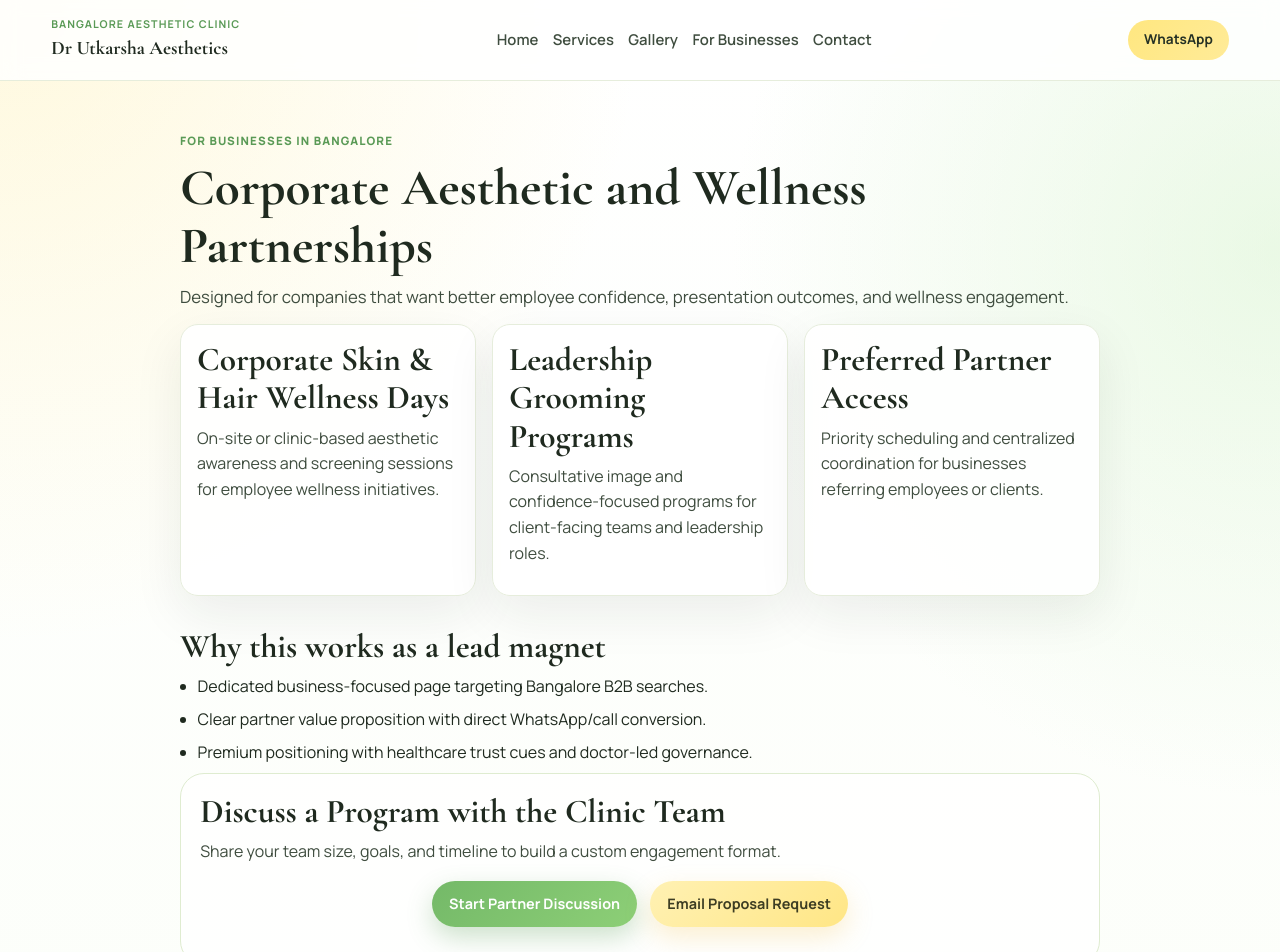
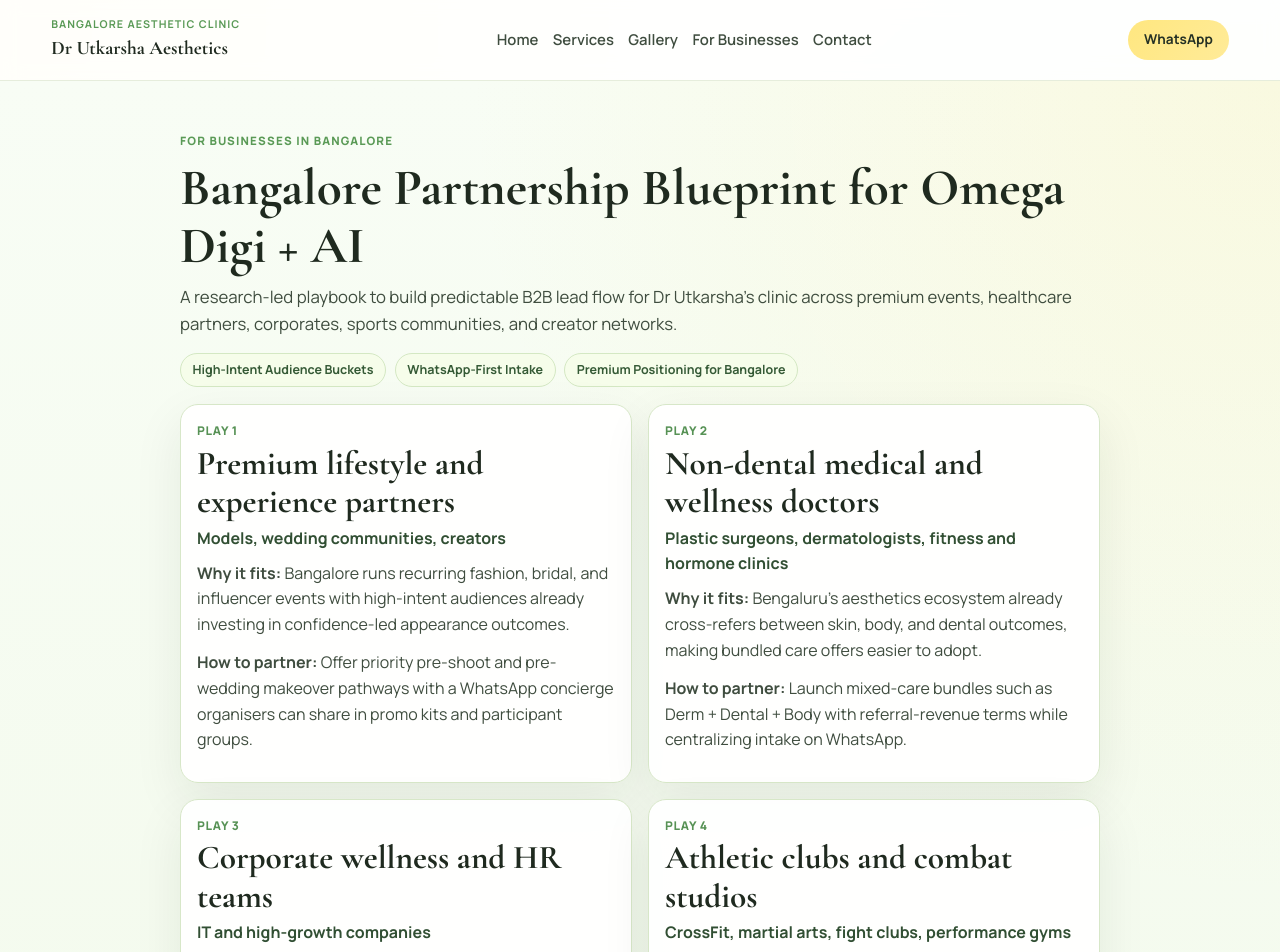
Before and after one commit to DivertoAI/dr-utkarsha-aesthetics-pages, a Next.js app: page /businesses in a window 1280 px wide. Shown: the top 952 px of the page. Built offline with nearby package versions, Linux system fonts and the light colour scheme.

Commit message:
Revamp businesses page with Bangalore partnership strategy and next-step outreach plan

```diff
--- a/app/businesses/page.tsx
+++ b/app/businesses/page.tsx
@@ -1,49 +1,105 @@
 import type { Metadata } from "next";
-import { businessPrograms, clinic } from "@/lib/clinic-data";
+import { clinic } from "@/lib/clinic-data";
 
 export const metadata: Metadata = {
-  title: "Corporate Aesthetic and Wellness Programs in Bangalore",
+  title: "Bangalore Partnership Playbook for Aesthetic Business Growth",
   description:
-    "Partner with Dr Utkarsha Aesthetics for corporate skin, hair, dental and grooming wellness programs in Bangalore."
+    "Research-backed business partnership strategy for Dr Utkarsha Aesthetics in Bangalore across lifestyle events, doctors, HR teams, sports communities and creator networks."
 };
+
+const partnershipPlays = [
+  {
+    title: "Premium lifestyle and experience partners",
+    audience: "Models, wedding communities, creators",
+    why: "Bangalore runs recurring fashion, bridal, and influencer events with high-intent audiences already investing in confidence-led appearance outcomes.",
+    how: "Offer priority pre-shoot and pre-wedding makeover pathways with a WhatsApp concierge organisers can share in promo kits and participant groups."
+  },
+  {
+    title: "Non-dental medical and wellness doctors",
+    audience: "Plastic surgeons, dermatologists, fitness and hormone clinics",
+    why: "Bengaluru’s aesthetics ecosystem already cross-refers between skin, body, and dental outcomes, making bundled care offers easier to adopt.",
+    how: "Launch mixed-care bundles such as Derm + Dental + Body with referral-revenue terms while centralizing intake on WhatsApp."
+  },
+  {
+    title: "Corporate wellness and HR teams",
+    audience: "IT and high-growth companies",
+    why: "Bangalore’s tech density and premium employee base create strong demand for fast, high-quality, trust-led care that fits busy schedules.",
+    how: "Run priority smile and skin check drives linked to wellness stipends, employee appreciation days, and quarterly health campaigns."
+  },
+  {
+    title: "Athletic clubs and combat studios",
+    audience: "CrossFit, martial arts, fight clubs, performance gyms",
+    why: "Athletes and trainers need both functional dental support and rapid cosmetic readiness before competitions and media moments.",
+    how: "Package fight-ready treatment tracks with fast-turnaround procedures and a dedicated high-priority WhatsApp booking line."
+  },
+  {
+    title: "Influencer houses and content studios",
+    audience: "Creator agencies, production spaces, photobooth networks",
+    why: "Bengaluru’s creator economy is expanding, and consistent pre-shoot prep is a real operational need for talent managers and studios.",
+    how: "Create content-ready smile and skin bundles, plus co-branded micro-campaigns tied to shoot schedules and creator calendars."
+  }
+];
+
+const nextSteps = [
+  "Build a partner pitch kit with these 5 segments, clear outcome claims, and a simple line: “we handle WhatsApp + booking, you deliver treatment.”",
+  "Shortlist 2–3 targets per segment and prepare personalized outreach scripts for events, doctors, HR leaders, studios, and sports operators.",
+  "Track lead flow in one shared sheet: lead → outreach → meeting → pilot bundle → conversion."
+];
 
 export default function BusinessesPage() {
   return (
-    <section className="section page-top">
+    <section className="section page-top businesses-page">
       <div className="container narrow">
         <p className="kicker">For Businesses in Bangalore</p>
-        <h1>Corporate Aesthetic and Wellness Partnerships</h1>
+        <h1>Bangalore Partnership Blueprint for Omega Digi + AI</h1>
         <p className="lead">
-          Designed for companies that want better employee confidence, presentation outcomes, and wellness engagement.
+          A research-led playbook to build predictable B2B lead flow for Dr Utkarsha’s clinic across premium events,
+          healthcare partners, corporates, sports communities, and creator networks.
         </p>
 
-        <div className="grid three">
-          {businessPrograms.map((program) => (
-            <article className="glass-card" key={program.title}>
-              <h2>{program.title}</h2>
-              <p>{program.detail}</p>
+        <div className="business-chip-row">
+          <span>High-Intent Audience Buckets</span>
+          <span>WhatsApp-First Intake</span>
+          <span>Premium Positioning for Bangalore</span>
+        </div>
+
+        <div className="grid two business-play-grid">
+          {partnershipPlays.map((play, index) => (
+            <article className="glass-card business-play-card" key={play.title}>
+              <p className="business-play-index">Play {index + 1}</p>
+              <h2>{play.title}</h2>
+              <p className="business-play-audience">{play.audience}</p>
+              <p>
+                <strong>Why it fits:</strong> {play.why}
+              </p>
+              <p>
+                <strong>How to partner:</strong> {play.how}
+              </p>
             </article>
           ))}
         </div>
 
-        <section className="category-block">
-          <h2>Why this works as a lead magnet</h2>
-          <ul>
-            <li>Dedicated business-focused page targeting Bangalore B2B searches.</li>
-            <li>Clear partner value proposition with direct WhatsApp/call conversion.</li>
-            <li>Premium positioning with healthcare trust cues and doctor-led governance.</li>
-          </ul>
+        <section className="category-block info-panel">
+          <h2>Next Steps</h2>
+          <ol className="business-steps">
+            {nextSteps.map((step) => (
+              <li key={step}>{step}</li>
+            ))}
+          </ol>
         </section>
 
         <section className="final-cta final-cta-inset">
-          <h2>Discuss a Program with the Clinic Team</h2>
-          <p>Share your team size, goals, and timeline to build a custom engagement format.</p>
+          <h2>Start Partner Outreach</h2>
+          <p>
+            Share your priority segment and pilot target list. We can structure scripts, offer formats, and conversion
+            tracking for each category.
+          </p>
           <div className="cta-row center">
             <a className="btn btn-primary" href={clinic.whatsapp} target="_blank" rel="noreferrer">
-              Start Partner Discussion
+              WhatsApp Partner Desk
             </a>
             <a className="btn btn-secondary" href={`mailto:${clinic.email}?subject=Corporate%20Program%20Enquiry`}>
-              Email Proposal Request
+              Email Outreach Plan
             </a>
           </div>
         </section>
--- a/app/globals.css
+++ b/app/globals.css
@@ -426,6 +426,66 @@ li {
     linear-gradient(180deg, #f8fbe9 0%, #f2f9e9 46%, #eef6e9 100%);
 }
 
+.businesses-page {
+  background:
+    radial-gradient(circle at 100% 0%, rgba(255, 231, 128, 0.18), transparent 34%),
+    linear-gradient(180deg, #f8fdf5 0%, #f3faec 60%, #edf6e9 100%);
+}
+
+.business-chip-row {
+  display: flex;
+  flex-wrap: wrap;
+  gap: 0.55rem;
+  margin: 0.9rem 0 1.05rem;
+}
+
+.business-chip-row span {
+  border-radius: 999px;
+  padding: 0.4rem 0.72rem;
+  border: 1px solid #d4e8c3;
+  background: #f6fdea;
+  font-size: 0.78rem;
+  font-weight: 700;
+  color: #355a36;
+}
+
+.business-play-grid {
+  gap: 1rem;
+}
+
+.business-play-card {
+  background: rgba(255, 255, 255, 0.96);
+  border: 1px solid #d7e7c8;
+}
+
+.business-play-card h2 {
+  margin-bottom: 0.25rem;
+}
+
+.business-play-index {
+  margin: 0 0 0.3rem;
+  font-size: 0.75rem;
+  letter-spacing: 0.06em;
+  text-transform: uppercase;
+  font-weight: 800;
+  color: #579255;
+}
+
+.business-play-audience {
+  margin-bottom: 0.6rem;
+  font-weight: 700;
+  color: #314f33;
+}
+
+.business-steps {
+  margin: 0.45rem 0 0;
+  padding-left: 1.2rem;
+}
+
+.business-steps li {
+  margin-bottom: 0.6rem;
+}
+
 .services-hero-card {
   display: grid;
   grid-template-columns: 1.1fr 1fr;
```
